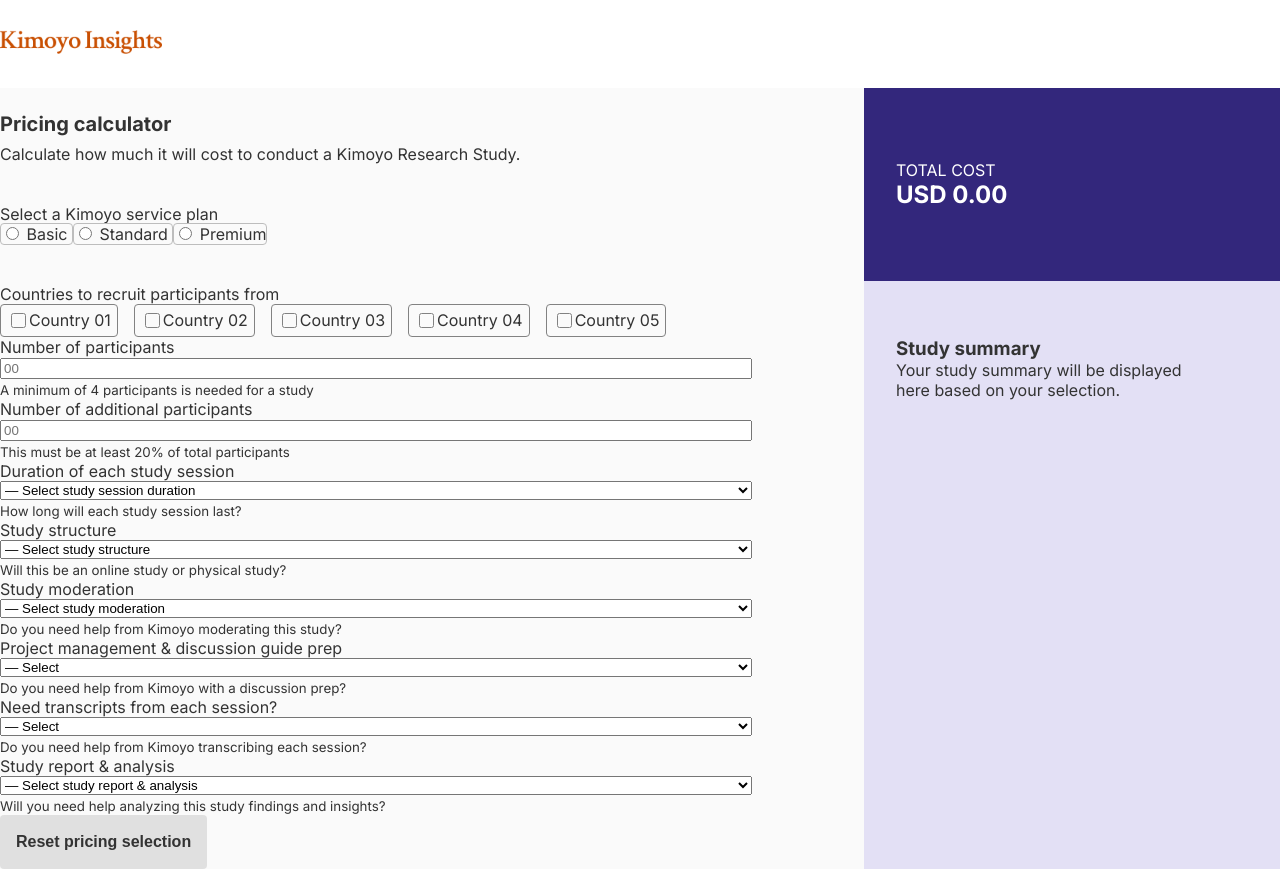
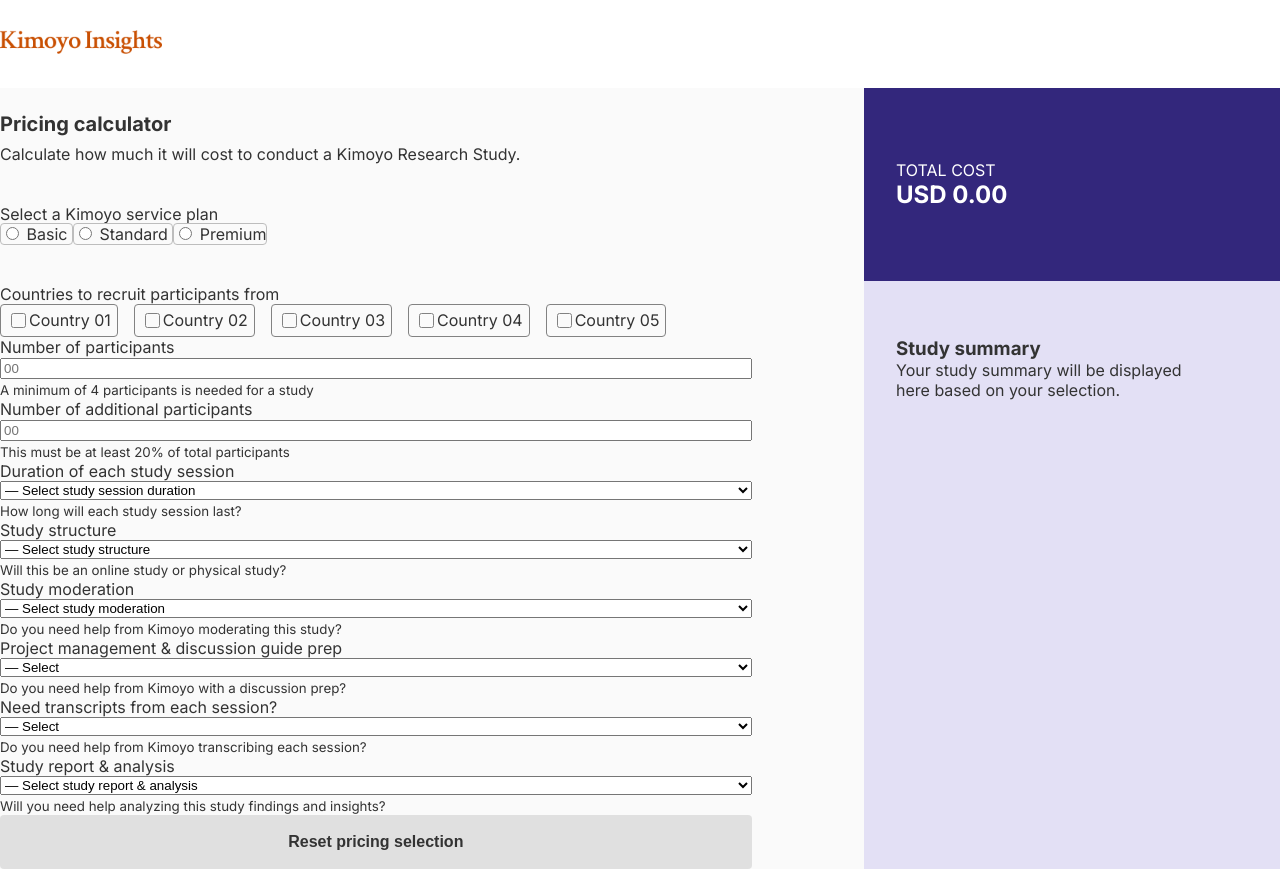
Before and after one commit to Samuel-Anumudu/pricing-calculator, a Vue app: page / in a window 1280 px wide. Built offline with nearby package versions, Linux system fonts and the light colour scheme.

Commit message:
Updated README.md and gitignore files

```diff
--- a/src/assets/main.css
+++ b/src/assets/main.css
@@ -174,7 +174,7 @@
   font-size: var(--default-font);
   text-align: center;
   border-radius: 4px;
-  /* width: 100%; */
+  width: 100%;
   transition: transform 0.4s ease-in-out;
 }
 
--- a/src/components/layouts/MainSection.vue
+++ b/src/components/layouts/MainSection.vue
@@ -8,6 +8,7 @@
             <p>Calculate how much it will cost to conduct a Kimoyo Research Study.</p>
           </div>
           <form>
+            <div class="form-fields">
               <ServicePlans
                 :servicePlan="servicePlan"
                 @updateServicePlan:servicePlan="onChangeServicePlan"
@@ -64,6 +65,7 @@
                 @updateStudyReport="onUpdateStudyReport"
                 :key="resetInstance"
               />
+            </div>
 
             <ResetButton text="Reset pricing selection" @click="resetFields" />
           </form>
```
Also changed, not shown: 2 other files (tests, documents, lock files or other folders). Lines whose indentation alone changed are shown as unchanged.
